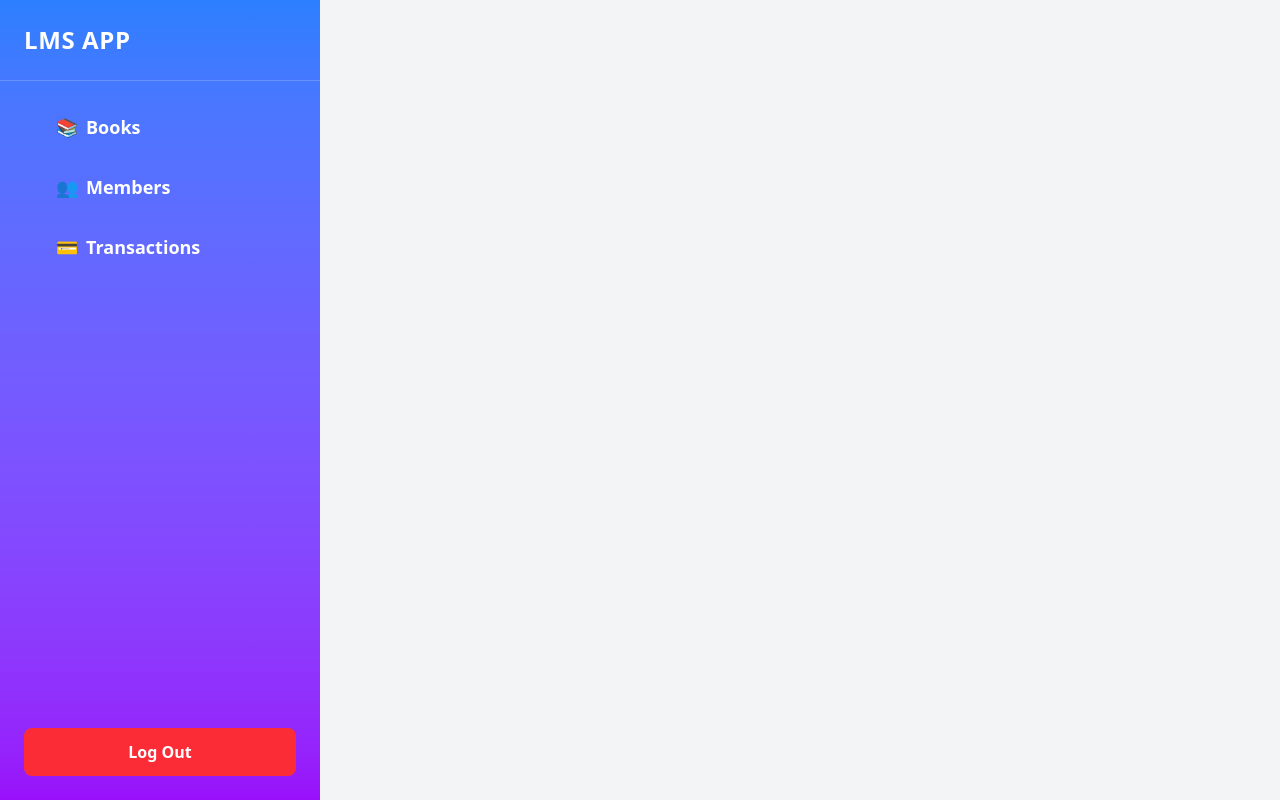
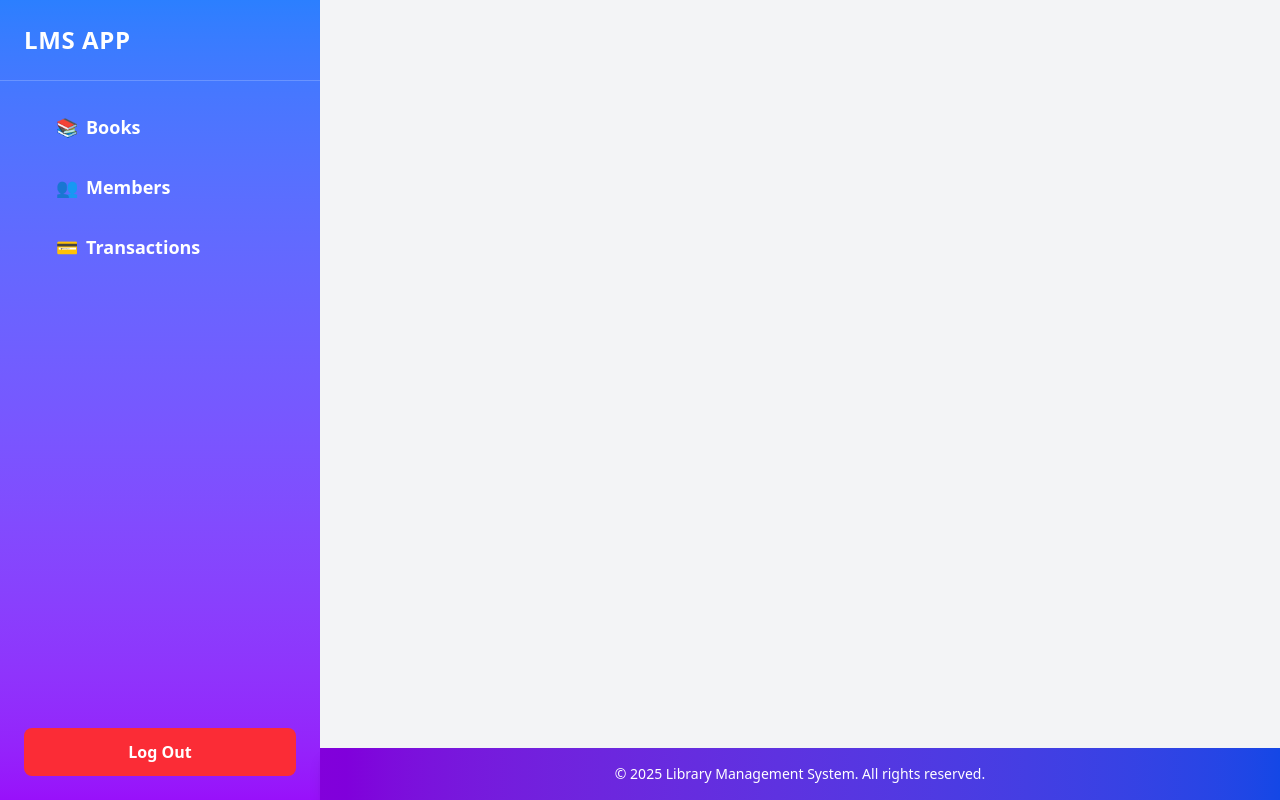
Before and after one commit to ksamrat224/LMS, a React (Vite) app in the folder Frontend/: page / in a window 1280 px wide. Built offline with nearby package versions, Linux system fonts and the light colour scheme; sample sign-in values are in the browser's storage.

Commit message:
footer added in applayout

```diff
--- a/Frontend/src/layout/AppLayout.tsx
+++ b/Frontend/src/layout/AppLayout.tsx
@@ -11,6 +11,12 @@ const AppLayout = () => {
           <Outlet />
           {/* This is where the nested routes will be rendered */}
         </div>
+        {/* Footer */}
+      <footer className="py-4 text-center bg-gradient-to-r from-purple-700 to-blue-700 shadow-lg">
+        <p className="text-sm text-white">
+          © 2025 Library Management System. All rights reserved.
+        </p>
+      </footer>
       </div>
     </div>
   );
--- a/Frontend/src/pages/Books.tsx
+++ b/Frontend/src/pages/Books.tsx
@@ -115,12 +115,7 @@ const Books = () => {
         </div>
       </div>
 
-      {/* Footer */}
-      <footer className="py-4 text-center bg-gradient-to-r from-purple-700 to-blue-700 shadow-lg">
-        <p className="text-sm text-white">
-          © 2025 Library Management System. All rights reserved.
-        </p>
-      </footer>
+
     </div>
   );
 };
```
